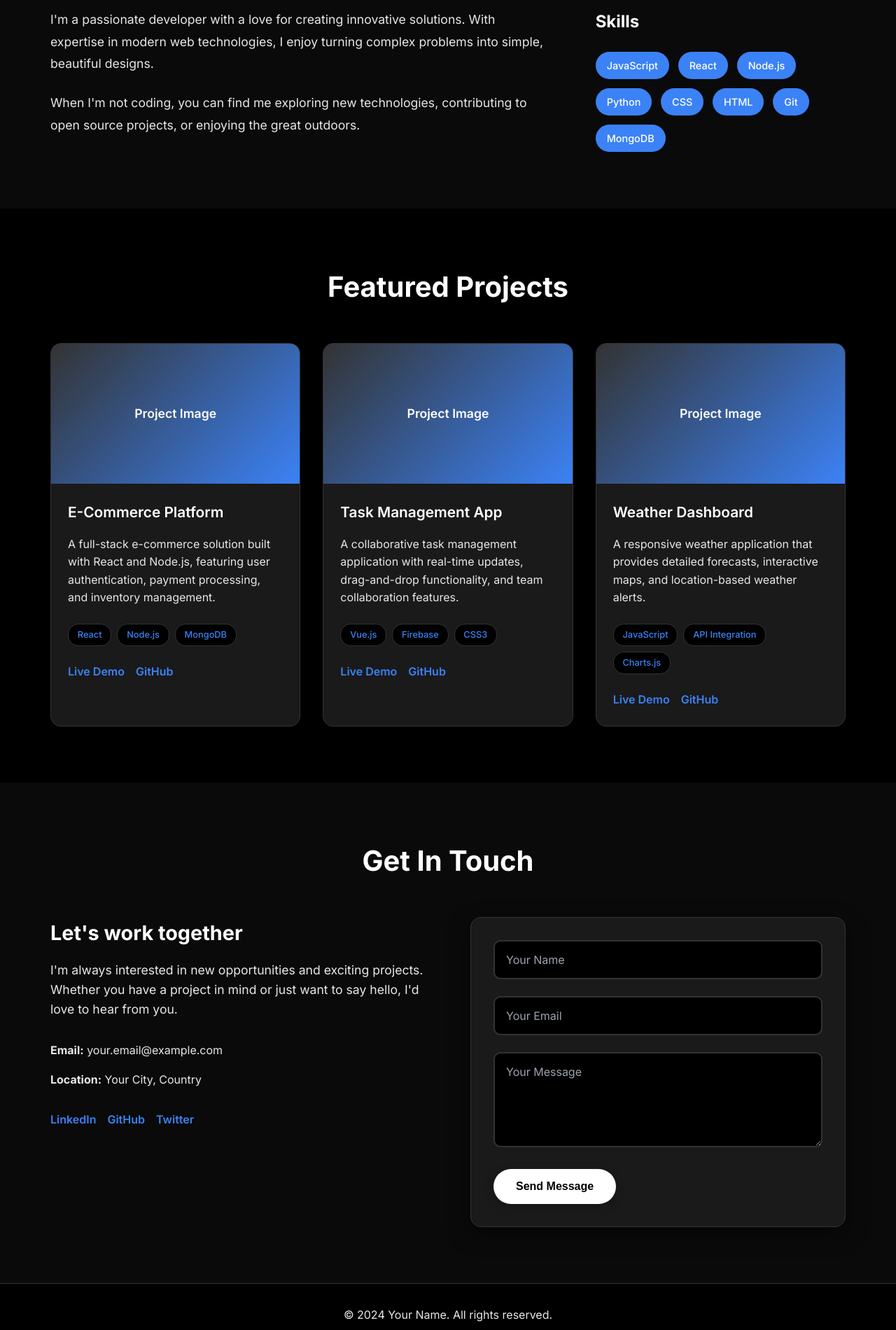
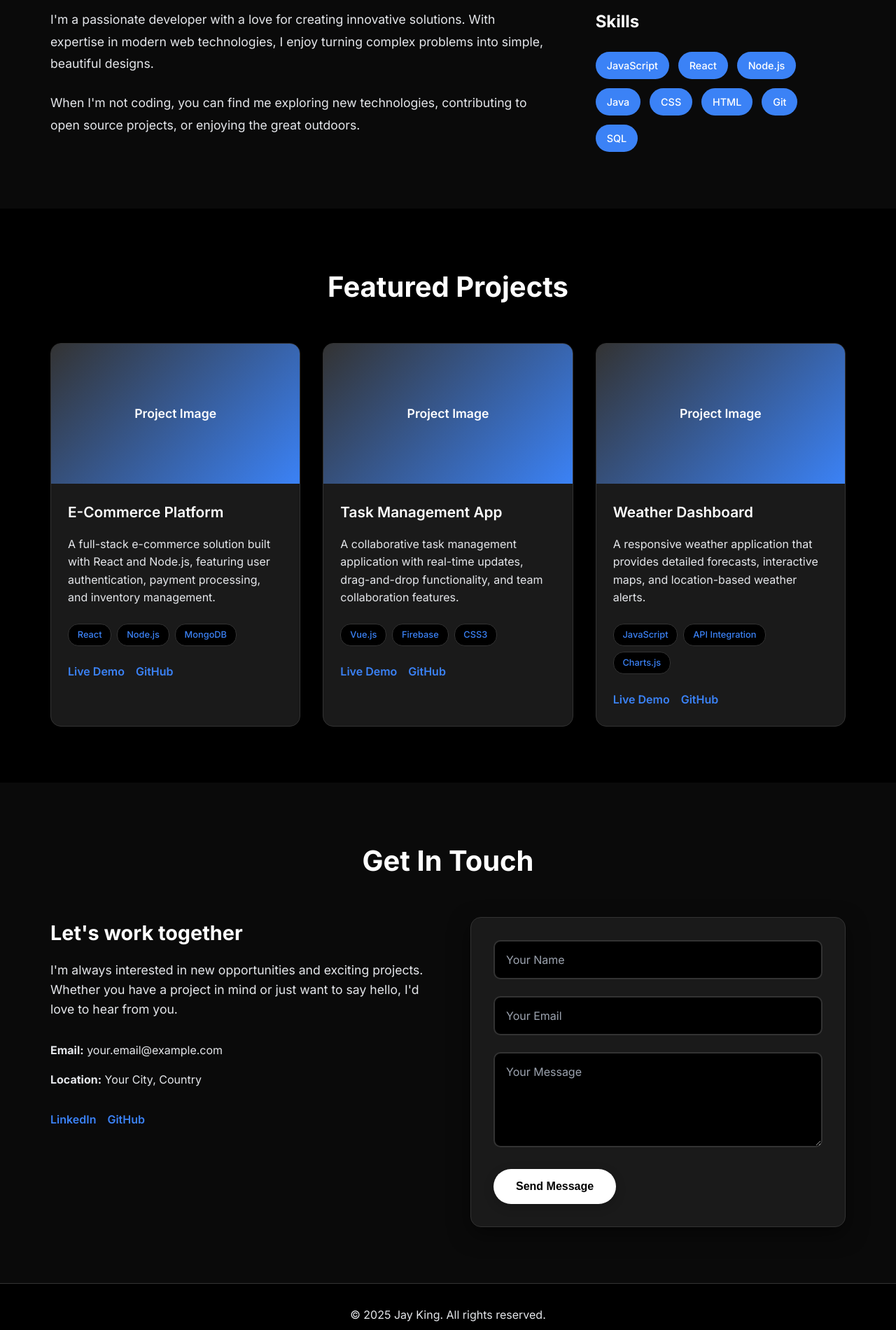
Before and after one commit to nextking12/personal_portfolio, a plain HTML site: page index.html in a window 1280 px wide. Shown: the part 980-2880 px from the top of the page at 70% size. Drawn offline with Linux system fonts and the light colour scheme.

Commit message:
update index.html

```diff
--- a/index.html
+++ b/index.html
@@ -60,11 +60,11 @@
                         <span class="skill-tag">JavaScript</span>
                         <span class="skill-tag">React</span>
                         <span class="skill-tag">Node.js</span>
-                        <span class="skill-tag">Python</span>
+                        <span class="skill-tag">Java</span>
                         <span class="skill-tag">CSS</span>
                         <span class="skill-tag">HTML</span>
                         <span class="skill-tag">Git</span>
-                        <span class="skill-tag">MongoDB</span>
+                        <span class="skill-tag">SQL</span>
                     </div>
                 </div>
             </div>
@@ -151,9 +151,8 @@
                         </div>
                     </div>
                     <div class="social-links">
-                        <a href="#" class="social-link">LinkedIn</a>
+                        <a href="https://www.linkedin.com/in/edward-king-jr-385114251" class="social-link">LinkedIn</a>
                         <a href="#" class="social-link">GitHub</a>
-                        <a href="#" class="social-link">Twitter</a>
                     </div>
                 </div>
                 <form class="contact-form">
@@ -174,7 +173,7 @@
 
     <footer class="footer">
         <div class="container">
-            <p>&copy; 2024 Your Name. All rights reserved.</p>
+            <p>&copy; 2025 Jay King. All rights reserved.</p>
         </div>
     </footer>
 
```
